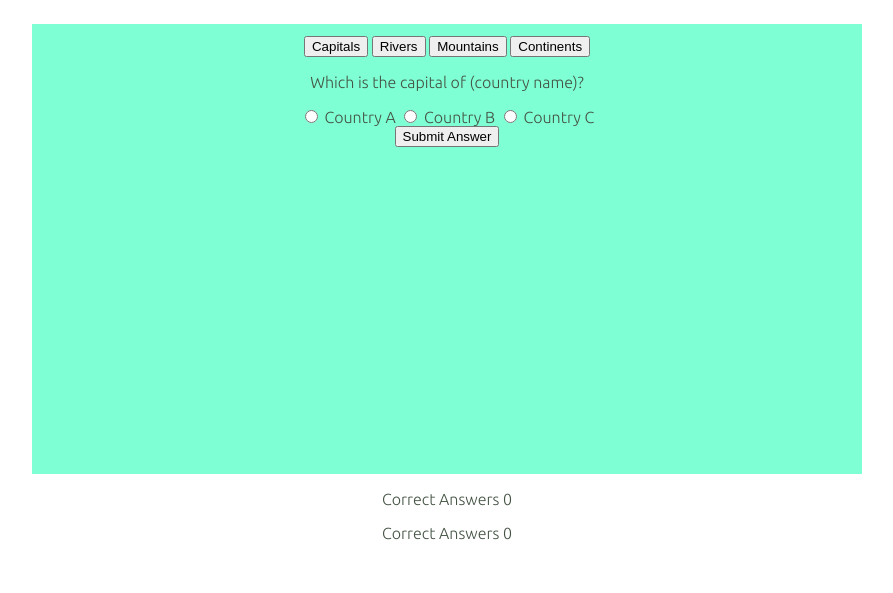
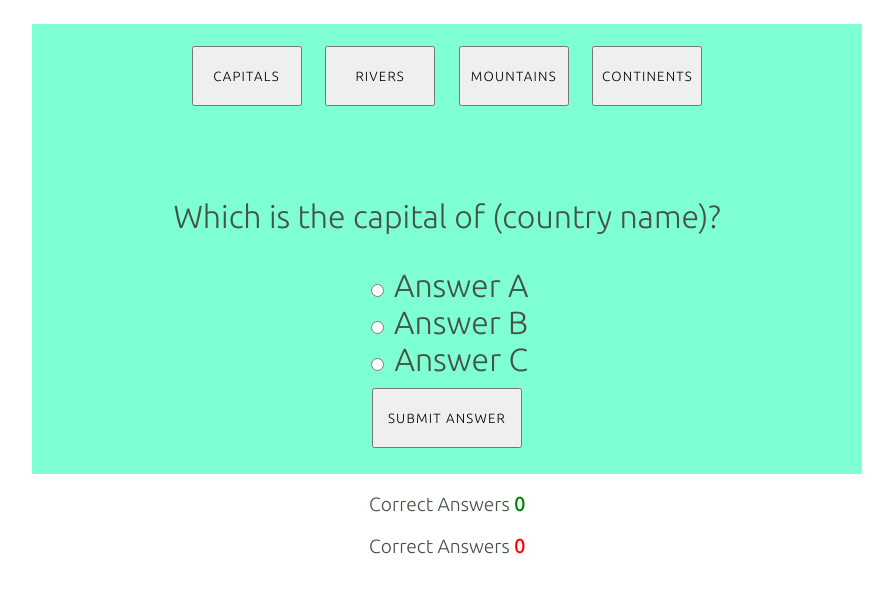
Before and after one commit to MariuszKaminski/Milestone-Project-2, a plain HTML site: page index.html in a window 1280 px wide. Shown: the part 79-672 px from the top of the page, without its empty margins (193-1086 px from the left). Drawn offline with Linux system fonts and the light colour scheme.

Commit message:
add score area and buttons css styling

```diff
--- a/assets/css/style.css
+++ b/assets/css/style.css
@@ -30,3 +30,46 @@ body {
     margin-right: auto;
     padding: 1%;
 }
+
+.question-area {
+    width: 70%;
+    font-size: 2rem;
+    margin: auto;
+    padding: 50px 0;
+}
+
+.score-area {
+    margin: 5px auto;
+    width: 60%;
+    font-size: 1.2rem;
+}
+
+.controls-area {
+    width: 85%;
+    margin: 30px auto;
+}
+
+#correct {
+    color: green;
+    font-weight: bold;
+}
+
+#incorrect {
+    color: red;
+    font-weight: bold;
+}
+
+/* --------- Buttons */
+
+.game-btn {
+    width: 110px;
+    height: 60px;
+    margin: 10px;
+    font-family: "Ubuntu", sans-serif;
+    text-transform: uppercase;
+    letter-spacing: 1.2px;
+    color: black;
+}
+.submit {
+    width: 150px;
+}
--- a/index.html
+++ b/index.html
@@ -20,21 +20,21 @@
 
     <div class="game-area">
         <div class="controls=area">
-            <button class="game-btn capitals">Capitals</button>
-            <button class="game-btn rivers">Rivers</button>
-            <button class="game-btn mountains">Mountains</button>
-            <button class="game-btn continents">Continents</button>
+            <button data-type="capitals" class="game-btn capitals">Capitals</button>
+            <button data-type="rivers" class="game-btn rivers">Rivers</button>
+            <button data-type="mountains" class="game-btn mountains">Mountains</button>
+            <button data-type="continents" class="game-btn continents">Continents</button>
         </div>
         <div class="question-area">
             <p id=question><span>Which is the capital of </span><span>(country name)</span>?</p>
             <form>
                 <input type="radio" id="answer1" name="answer1" value="countryA">
-                <label for="html">Country A</label>
+                <label for="html">Answer A</label><br>
                 <input type="radio" id="answer2" name="answer2" value="countryB">
-                <label for="html">Country B</label>
+                <label for="html">Answer B</label><br>
                 <input type="radio" id="answer3" name="answer3" value="CountryC">
-                <label for="html">Country C</label><br>
-                <input type="submit" value="Submit Answer">
+                <label for="html">Answer C</label><br>
+                <input data-type="submit" class= "game-btn submit" type="submit" value="Submit Answer">
             </form>
 
 
```
